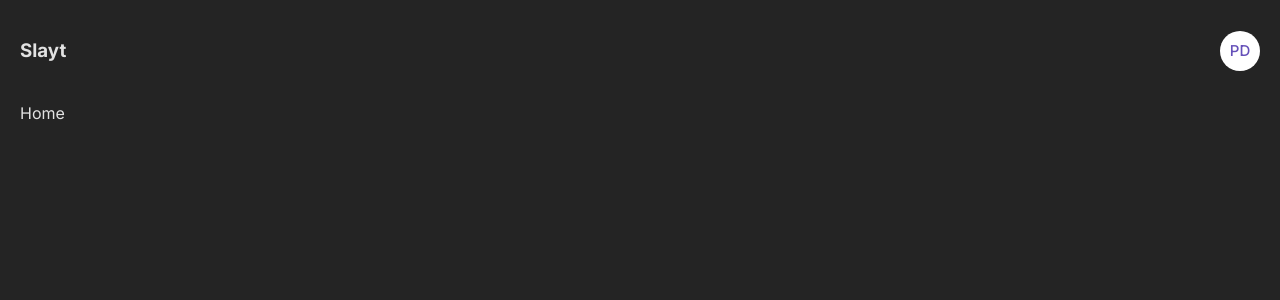
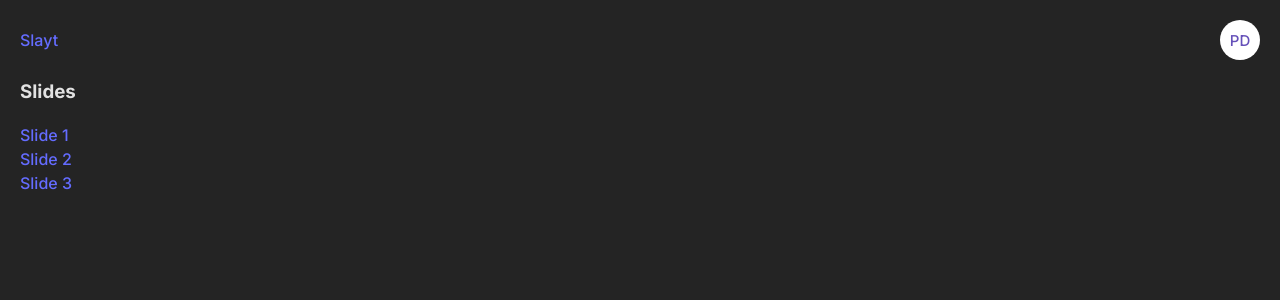
Before and after one commit to furkanmavili/slayt, a React (Vite) app: page / in a window 1280 px wide. Shown: the top 300 px of the page. Built offline with nearby package versions, Linux system fonts and the light colour scheme.

Commit message:
💄 some ui updates

```diff
--- a/src/components/layout/header.tsx
+++ b/src/components/layout/header.tsx
@@ -1,3 +1,4 @@
+import { Link } from "react-router-dom";
 import UserMenu from "~components/avatar";
 import { styled } from "~style";
 
@@ -11,7 +12,7 @@ const StyledHeader = styled("header", {
 function Header() {
   return (
     <StyledHeader>
-      <h3>Slayt</h3>
+      <Link to="/">Slayt</Link>
       <UserMenu />
     </StyledHeader>
   );
--- a/src/index.css
+++ b/src/index.css
@@ -14,6 +14,7 @@
   -moz-osx-font-smoothing: grayscale;
   -webkit-text-size-adjust: 100%;
 }
+
 ul {
   padding: 0;
   margin: 0;
@@ -34,6 +35,10 @@ body {
   overflow: hidden;
 }
 
+#root {
+  height: 100%;
+}
+
 .no-scrollbar {
   -ms-overflow-style: none; // Internet Explorer 10+
   scrollbar-width: none; // Firefox
--- a/src/views/home/index.tsx
+++ b/src/views/home/index.tsx
@@ -1,7 +1,40 @@
-import React from "react";
+import { Link } from "react-router-dom";
+
+const slides = [
+  {
+    id: "1",
+    slug: "slide-1",
+    title: "Slide 1",
+    content: "Slide 1 content",
+  },
+  {
+    id: "2",
+    slug: "slide-2",
+    title: "Slide 2",
+    content: "Slide 2 content",
+  },
+  {
+    id: "3",
+    slug: "slide-3",
+    title: "Slide 3",
+    content: "Slide 3 content",
+  },
+];
 
 function Home() {
-  return <div>Home</div>;
+  return (
+    <div>
+      <h3>Slides</h3>
+
+      <ul>
+        {slides.map((slide) => (
+          <li key={slide.id}>
+            <Link to={`/slides/${slide.slug}`}>{slide.title}</Link>
+          </li>
+        ))}
+      </ul>
+    </div>
+  );
 }
 
 export default Home;
--- a/src/views/slide/pages.tsx
+++ b/src/views/slide/pages.tsx
@@ -7,6 +7,8 @@ import { Page } from "~types";
 const Box = styled(motion.div, {
   width: 200,
   height: 120,
+  display: "grid",
+  placeItems: "center",
   border: "2px solid $gray300",
   backgroundColor: "$gray500",
   borderRadius: 10,
```
